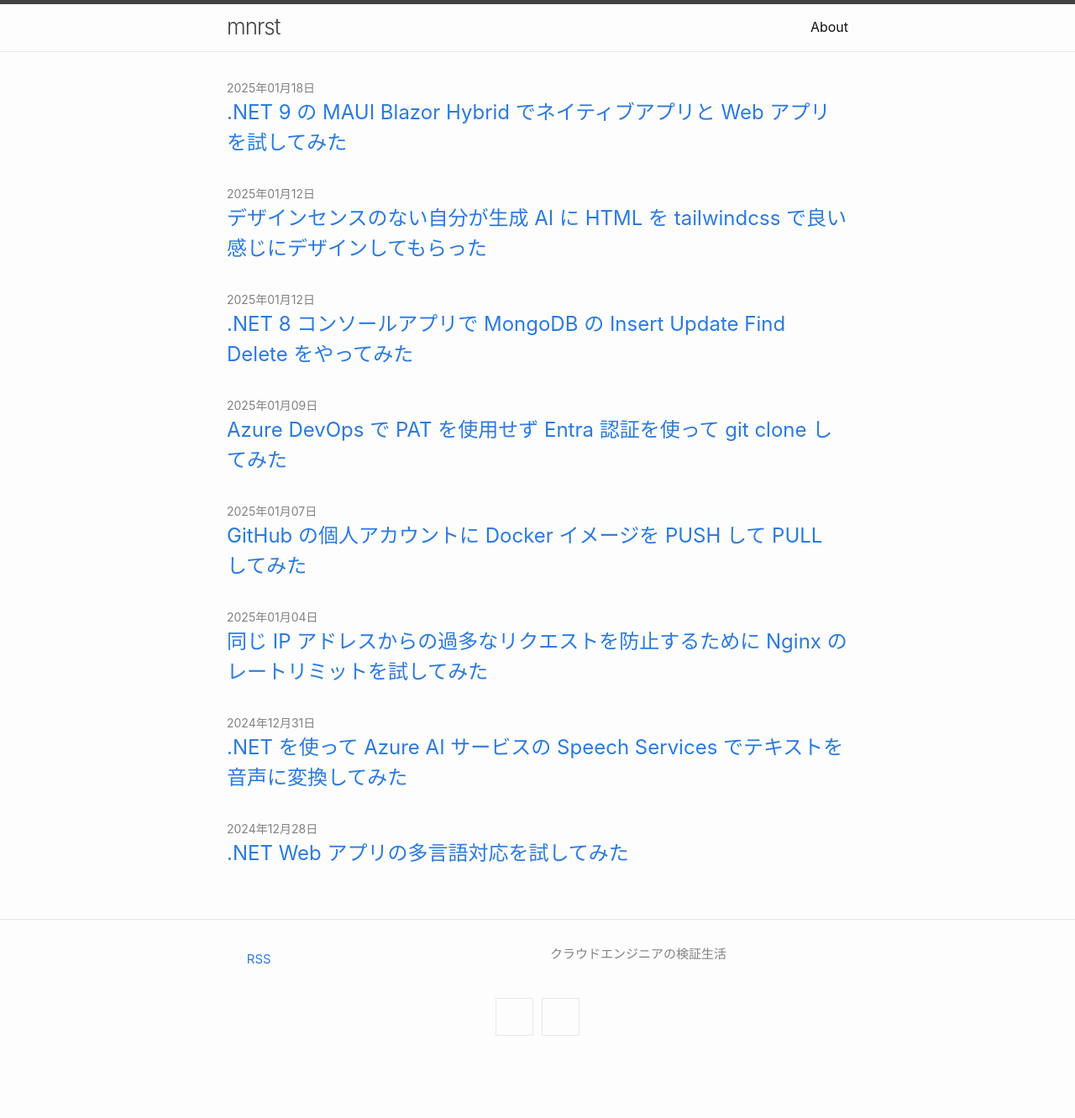
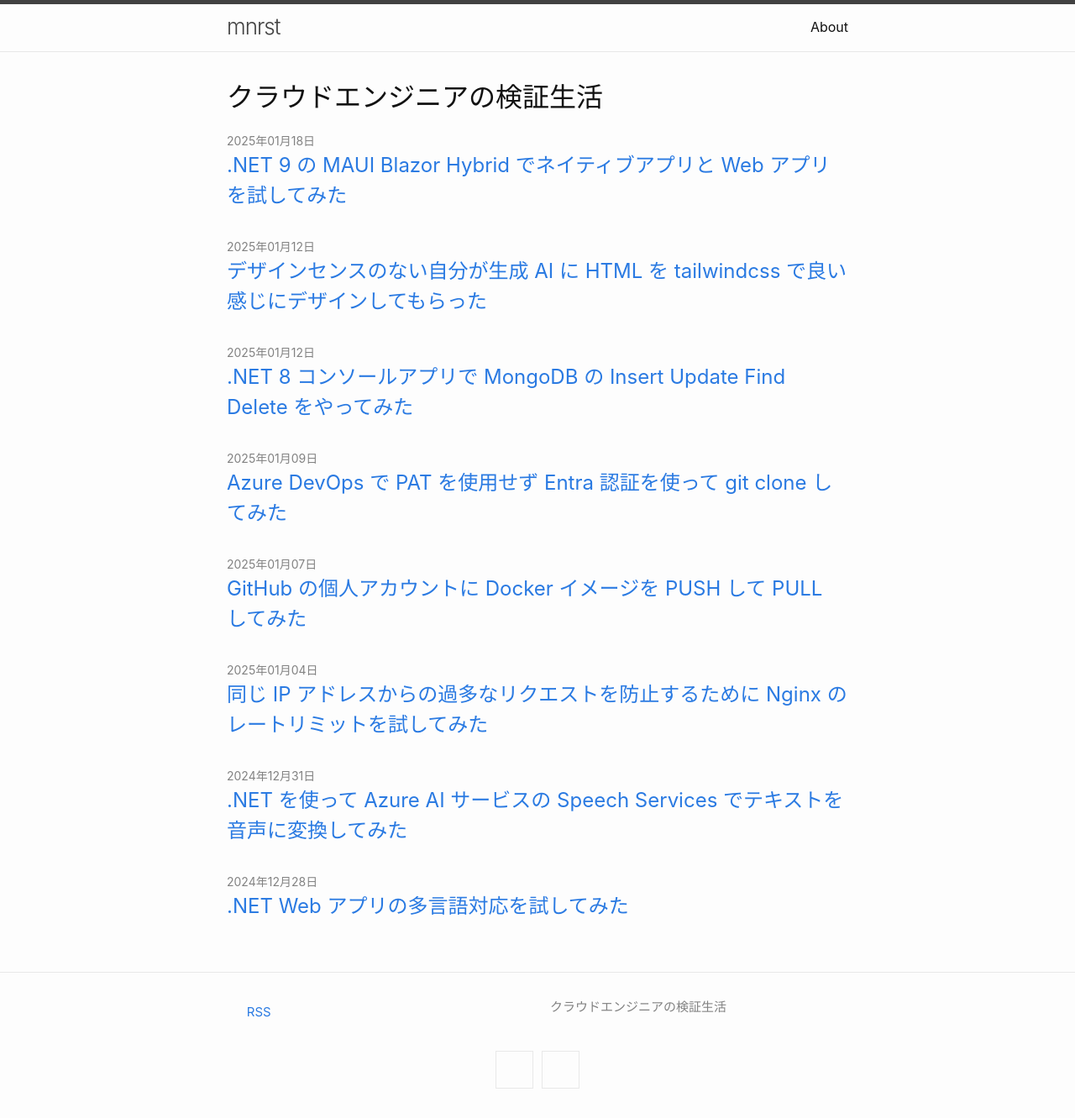
Before and after one commit to mnrst/mnrst.github.io, a Jekyll site: the page built from index.md, in a window 1280 px wide. Shown: the whole page at 84% size. Built offline with Jekyll 4.4.1, drawn with Linux system fonts in a browser that asks for light colours; before the commit the page ends 1268 px from its top, so only the background shows below that.

Commit message:
update index.md

```diff
--- a/index.md
+++ b/index.md
@@ -1,3 +1,4 @@
 ---
 layout: home
+title: クラウドエンジニアの検証生活
 ---
```
